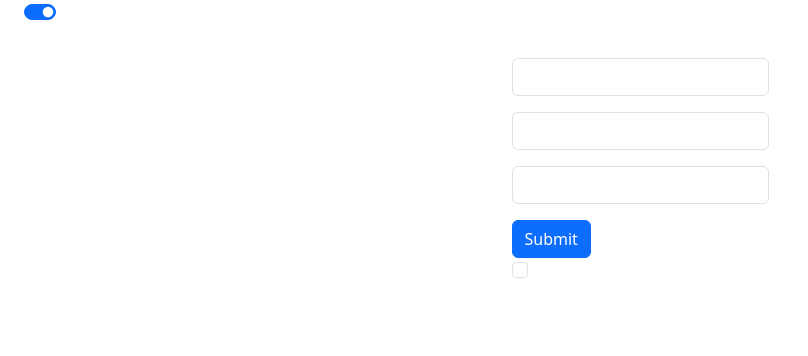
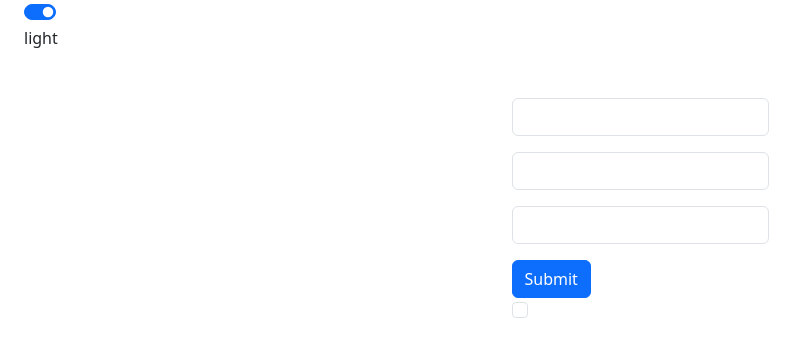
Before and after one commit to derrihuizabelle/react-registration-form, a React (Vite) app: page / in a window 1280 px wide. Shown: the top 356 px of the page, without its empty margins (0-808 px from the left). Built offline with nearby package versions, Linux system fonts and the light colour scheme.

Commit message:
feat: create global context and its properties: theme and data

```diff
--- a/src/components/home/App.tsx
+++ b/src/components/home/App.tsx
@@ -1,17 +1,21 @@
+import { useGlobalContext } from '../../contexts/GlobalContext.js';
 import SwitchInput from '../common/switchInput/SwitchInput.js';
 import Form from '../form/Form.js';
 import './App.scss';
 
 function App() {
+
+  const {theme, toggleTheme} = useGlobalContext();
   return (
     <>
       <div className="container-fluid home">
         <header className="container-fluid header">
           <SwitchInput
-            eventHandler={(e) => console.log('switch', e)}
+            eventHandler={toggleTheme}
             value={true}
             label={''}
           />
+          <p>{theme}</p>
         </header>
 
         <div className="home-form">
--- /dev/null
+++ b/src/contexts/GlobalContext.tsx
@@ -0,0 +1,36 @@
+import React, { createContext, useState, useContext } from 'react';
+
+interface GlobalContextType {
+    theme: string;
+    toggleTheme: () => void;
+    data: object;
+    setData: React.Dispatch<React.SetStateAction<object>>;
+}
+
+const GlobalContext = createContext<GlobalContextType | undefined>(undefined);
+
+export const GlobalProvider: React.FC<{children: React.ReactNode}> = ({ children }) => {
+    const [theme, setTheme] = useState('light');
+    const [data, setData] = useState({});
+
+    const toggleTheme = () => {
+        console.log("oi prevtheme", theme)
+        setTheme((prevTheme) => (prevTheme === 'light' ? 'dark' : 'light'));
+    };
+
+    console.log("data", data)
+
+    return (
+        <GlobalContext.Provider value={{ theme, data, toggleTheme, setData }}>
+            {children}
+        </GlobalContext.Provider>
+    );
+};
+
+export const useGlobalContext = (): GlobalContextType => {
+    const context = useContext(GlobalContext);
+    if (!context) {
+        throw new Error("useGlobalContext must be used within a GlobalProvider");
+    }
+    return context;
+};
--- a/src/main.tsx
+++ b/src/main.tsx
@@ -4,9 +4,12 @@ import App from './components/home/App'
 import "bootstrap/dist/css/bootstrap.min.css";
 import "bootstrap/dist/js/bootstrap.bundle.min";
 import './index.css'
+import { GlobalProvider } from './contexts/GlobalContext.js';
 
 ReactDOM.createRoot(document.getElementById('root')!).render(
   <React.StrictMode>
-    <App />
+    <GlobalProvider>
+      <App />
+    </GlobalProvider>
   </React.StrictMode>,
 )
```
